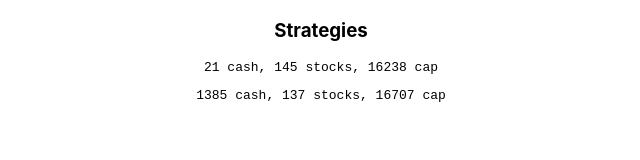
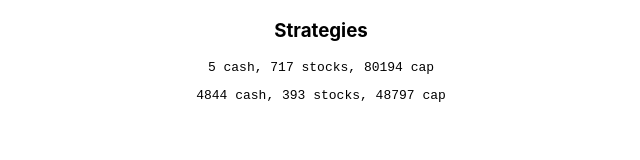
Before and after one commit to zishe/arbitration-strategy, a React (Create React App) app: page / in a window 1280 px wide. Shown: the top 160 px of the page, without its empty margins (319-959 px from the left). Built offline with nearby package versions, Linux system fonts and the light colour scheme.

Commit message:
separate components

```diff
--- a/src/App.tsx
+++ b/src/App.tsx
@@ -1,12 +1,16 @@
 import React from 'react';
 import './App.css';
 import Main from './components/main';
+import Simple from './components/simple';
+import { tqqq } from './data/tqqq'
+import { tsla } from './data/tsla'
 
 function App() {
   return (
     <div className="App">
       <h3>Strategies</h3>
-      <Main />
+      <Simple quotes={tqqq} />
+      <Main quotes={tqqq} />
     </div>
   );
 }
--- a/src/components/main.tsx
+++ b/src/components/main.tsx
@@ -1,5 +1,4 @@
 import React from 'react';
-import { tqqq } from '../data/tqqq'
 
 export interface HistoricalPrice {
   readonly symbol?: string;
@@ -45,7 +44,7 @@ export interface Portfolio {
   minStocks: number; // minimum amount of stocks in percent of marketCap
 }
 
-const start = 800;
+export const start = 50;
 
 class Account {
   // state: Portfolio;
@@ -158,19 +157,7 @@ class Account {
   }
 }
 
-function Simple() {
-  const stocks = Math.floor(10000 / tqqq[start].open);
-  const cash = Math.round(10000 - stocks * tqqq[start].open);
-  const lastPrice = tqqq[tqqq.length - 1].close;
-
-  return (
-    <pre>
-      {`${cash} cash, ${stocks} stocks, ${cash + Math.round(stocks * lastPrice)} cap`}
-    </pre>
-  )
-}
-
-export default function Main() {
+export default function Main({ quotes }: { quotes: HistoricalPrice[] }) {
   const account = new Account({
     cash: 10000,
     stocks: 0,
@@ -185,15 +172,13 @@ export default function Main() {
   let addLine = (line: any) => {
     log += line + '\n';
   }
-  account.init(tqqq[start]);
+  account.init(quotes[start]);
   // addLine(account.show());
 
-  // addLine(tqqq[0].open);
-  // addLine(tqqq[tqqq.length - 1].close);
   let i = start;
 
-  let maxPrice = tqqq[i].high;
-  tqqq.forEach((quote: HistoricalPrice, i: number) => {
+  let maxPrice = quotes[i].high;
+  quotes.forEach((quote: HistoricalPrice, i: number) => {
     // addLine(Date.parse(quote.date).toString());
     if (i < start) return;
     account.next(quote);
@@ -207,7 +192,6 @@ export default function Main() {
 
   return (
     <>
-      <Simple />
       <pre>
         {log}
       </pre>
--- /dev/null
+++ b/src/components/simple.tsx
@@ -0,0 +1,14 @@
+import React from 'react';
+import { HistoricalPrice, start } from './main';
+
+export default function Simple({ quotes }: { quotes: HistoricalPrice[] }) {
+  const stocks = Math.floor(10000 / quotes[start].open);
+  const cash = Math.round(10000 - stocks * quotes[start].open);
+  const lastPrice = quotes[quotes.length - 1].close;
+
+  return (
+    <pre>
+      {`${cash} cash, ${stocks} stocks, ${cash + Math.round(stocks * lastPrice)} cap`}
+    </pre>
+  )
+}
```
